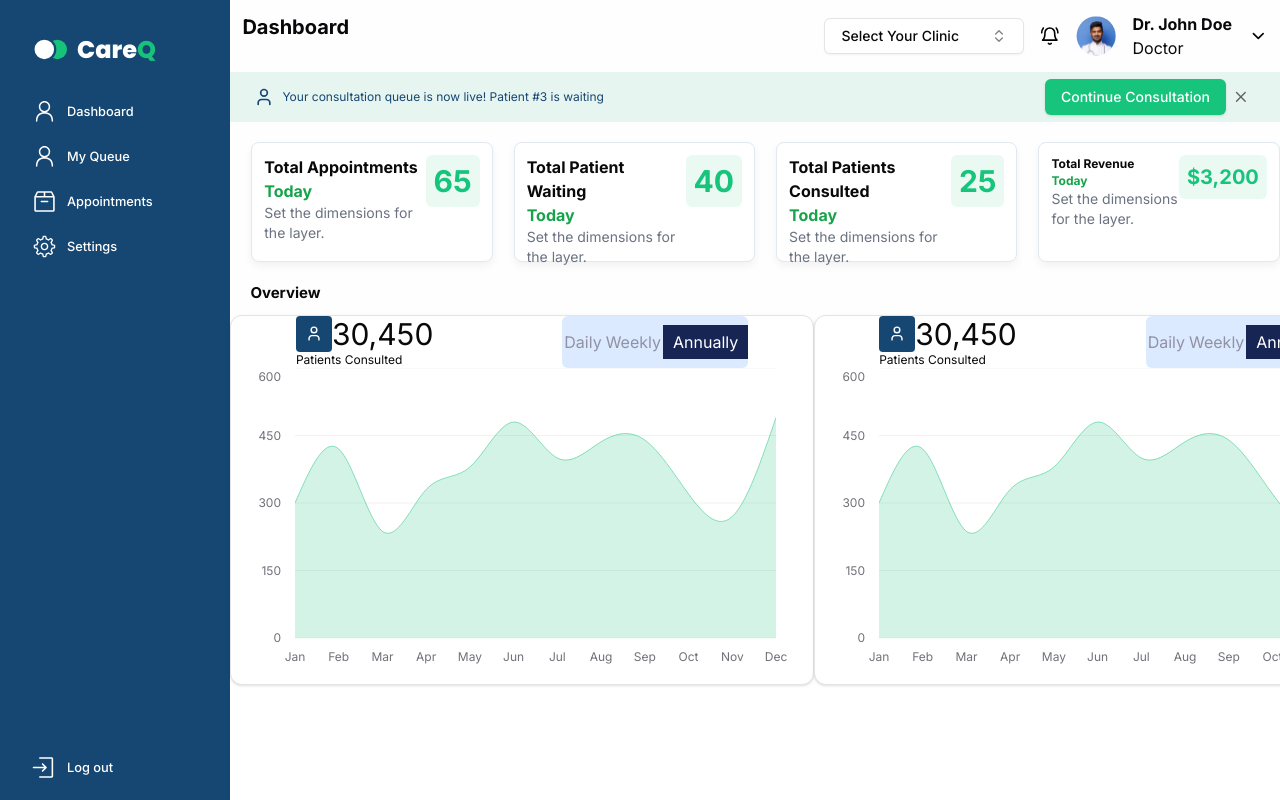
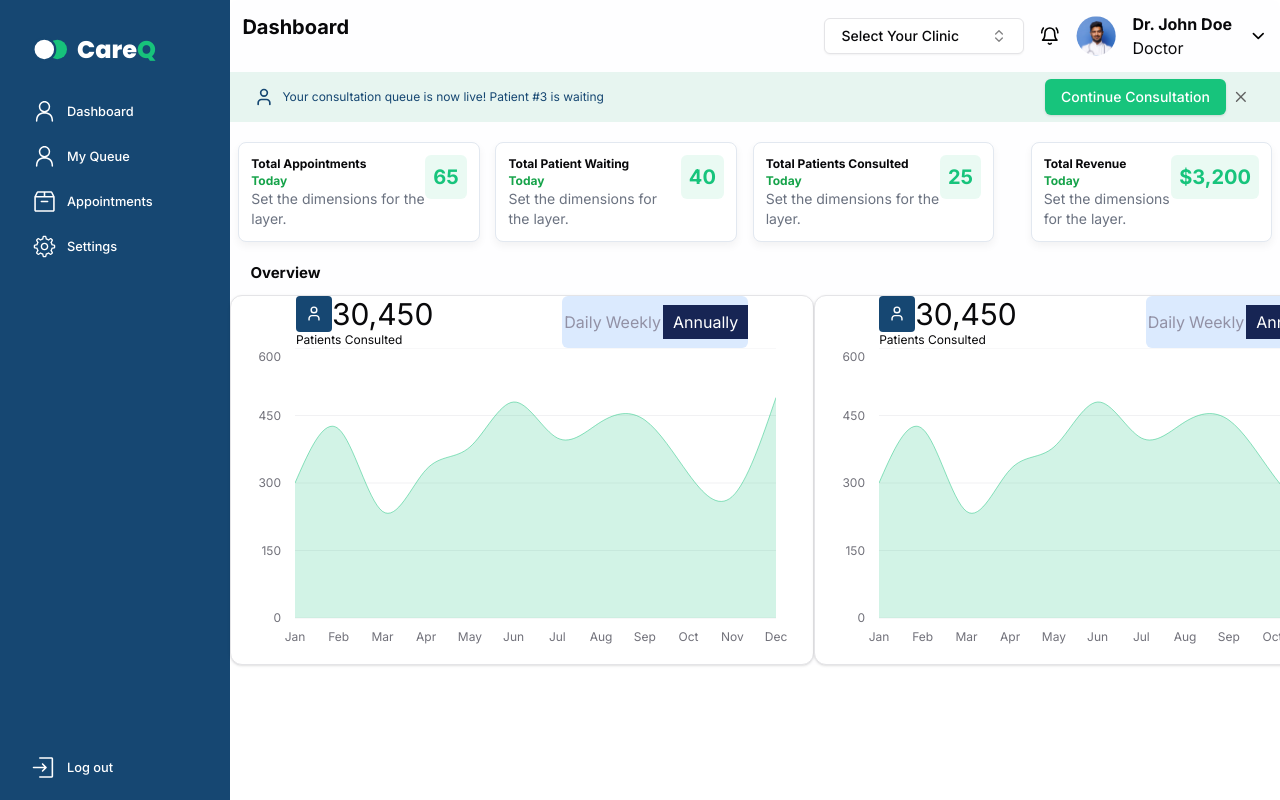
Before and after one commit to ShahidMollick/careq-webapp, a Next.js app: page /dashboard in a window 1280 px wide. Shown: the top 800 px of the page. Built offline with nearby package versions, Linux system fonts and the light colour scheme.

Commit message:
Update metric-box-custom.tsx

```diff
--- a/src/components/ui/metric-box-custom.tsx
+++ b/src/components/ui/metric-box-custom.tsx
@@ -6,19 +6,19 @@ interface MetricBoxCustomProps {
 
 const MetricBoxCustom: React.FC<MetricBoxCustomProps> = ({number,heading}) => {
   return (
-    <div className="flex flex-row justify-between  border-1  border-radius: 13.391px bg-white shadow-lg border border-slate-200 rounded-lg p-3 w-[23%] h-[120px] ml-[1.3rem]"
+    <div className="flex flex-row justify-between  border-1  border-radius: 13.391px bg-white shadow-lg border border-slate-200 rounded-lg p-3 w-[23%]"
     style={{
       boxShadow: "0px 4px 8px rgba(0, 0, 0, 0.05)",
     }}
     >
       <div>
         <div>
-          <div className="font-bold">{heading}</div>
-          <div className="text-green-600 font-bold">Today</div>
+          <div className="font-bold text-[12px]">{heading}</div>
+          <div className="text-green-600 font-bold text-xs">Today</div>
         </div>
         <div className="text-sm text-gray-500">Set the dimensions for the layer.</div>
       </div>
-      <div className="bg-primary-accent text-primary text-3xl h-max p-2 font-bold rounded-md">{number}</div>
+      <div className="bg-primary-accent text-primary text-xl h-max p-2 font-bold rounded-md">{number}</div>
     </div>
   );
 };
```
